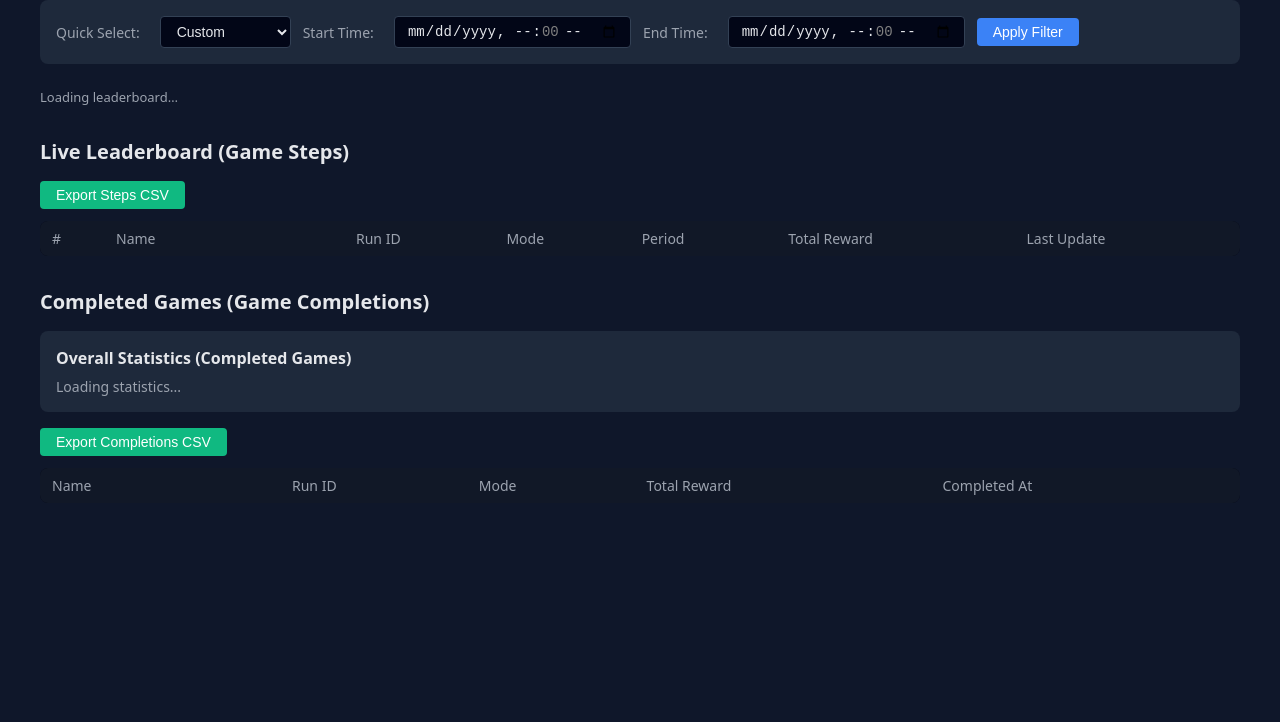
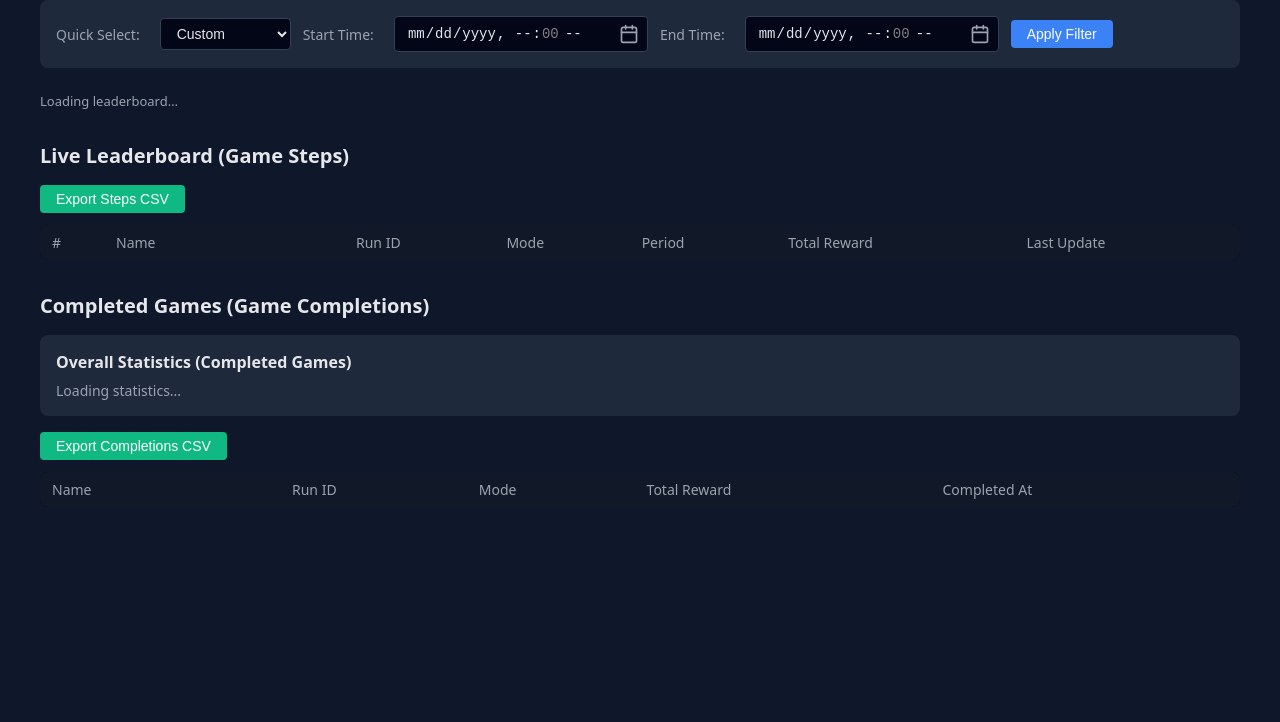
Before and after one commit to BrunoFu/leaderboard, a plain HTML site: page instance2.html in a window 1280 px wide. Shown: the part 78-800 px from the top of the page. Drawn offline with Linux system fonts and the light colour scheme; a script that the page names is missing.

```diff
--- a/instance2.html
+++ b/instance2.html
@@ -44,13 +44,57 @@
       font-size: 14px;
       margin-right: 8px;
     }
-    .time-controls input[type="datetime-local"] {
+    .datetime-wrapper {
+      position: relative;
+      display: inline-flex;
+      align-items: center;
       background: #020617;
       border: 1px solid #334155;
+      border-radius: 4px;
+      padding: 0;
+      cursor: pointer;
+      transition: border-color 0.2s;
+    }
+    .datetime-wrapper:hover {
+      border-color: #3b82f6;
+    }
+    .datetime-wrapper:focus-within {
+      border-color: #3b82f6;
+      outline: 2px solid rgba(59, 130, 246, 0.3);
+      outline-offset: 2px;
+    }
+    .time-controls input[type="datetime-local"] {
+      background: transparent;
+      border: none;
       color: #e5e7eb;
-      padding: 6px 12px;
+      padding: 8px 40px 8px 12px;
       border-radius: 4px;
       font-size: 14px;
+      cursor: pointer;
+      min-width: 200px;
+      outline: none;
+    }
+    .time-controls input[type="datetime-local"]::-webkit-calendar-picker-indicator {
+      opacity: 0;
+      position: absolute;
+      right: 0;
+      width: 100%;
+      height: 100%;
+      cursor: pointer;
+    }
+    .calendar-icon {
+      position: absolute;
+      right: 8px;
+      width: 20px;
+      height: 20px;
+      pointer-events: none;
+      color: #9ca3af;
+      display: flex;
+      align-items: center;
+      justify-content: center;
+    }
+    .datetime-wrapper:hover .calendar-icon {
+      color: #3b82f6;
     }
     .time-controls select {
       background: #020617;
@@ -172,9 +216,25 @@
         <option value="24h">Last 24 hours</option>
       </select>
       <label for="start-time">Start Time:</label>
-      <input type="datetime-local" id="start-time" step="3600" />
+      <div class="datetime-wrapper" onclick="document.getElementById('start-time').showPicker?.() || document.getElementById('start-time').click()">
+        <input type="datetime-local" id="start-time" step="3600" />
+        <svg class="calendar-icon" xmlns="http://www.w3.org/2000/svg" width="20" height="20" viewBox="0 0 24 24" fill="none" stroke="currentColor" stroke-width="2" stroke-linecap="round" stroke-linejoin="round">
+          <rect x="3" y="4" width="18" height="18" rx="2" ry="2"></rect>
+          <line x1="16" y1="2" x2="16" y2="6"></line>
+          <line x1="8" y1="2" x2="8" y2="6"></line>
+          <line x1="3" y1="10" x2="21" y2="10"></line>
+        </svg>
+      </div>
       <label for="end-time">End Time:</label>
-      <input type="datetime-local" id="end-time" step="3600" />
+      <div class="datetime-wrapper" onclick="document.getElementById('end-time').showPicker?.() || document.getElementById('end-time').click()">
+        <input type="datetime-local" id="end-time" step="3600" />
+        <svg class="calendar-icon" xmlns="http://www.w3.org/2000/svg" width="20" height="20" viewBox="0 0 24 24" fill="none" stroke="currentColor" stroke-width="2" stroke-linecap="round" stroke-linejoin="round">
+          <rect x="3" y="4" width="18" height="18" rx="2" ry="2"></rect>
+          <line x1="16" y1="2" x2="16" y2="6"></line>
+          <line x1="8" y1="2" x2="8" y2="6"></line>
+          <line x1="3" y1="10" x2="21" y2="10"></line>
+        </svg>
+      </div>
       <button id="apply-filter">Apply Filter</button>
     </div>
 
```
